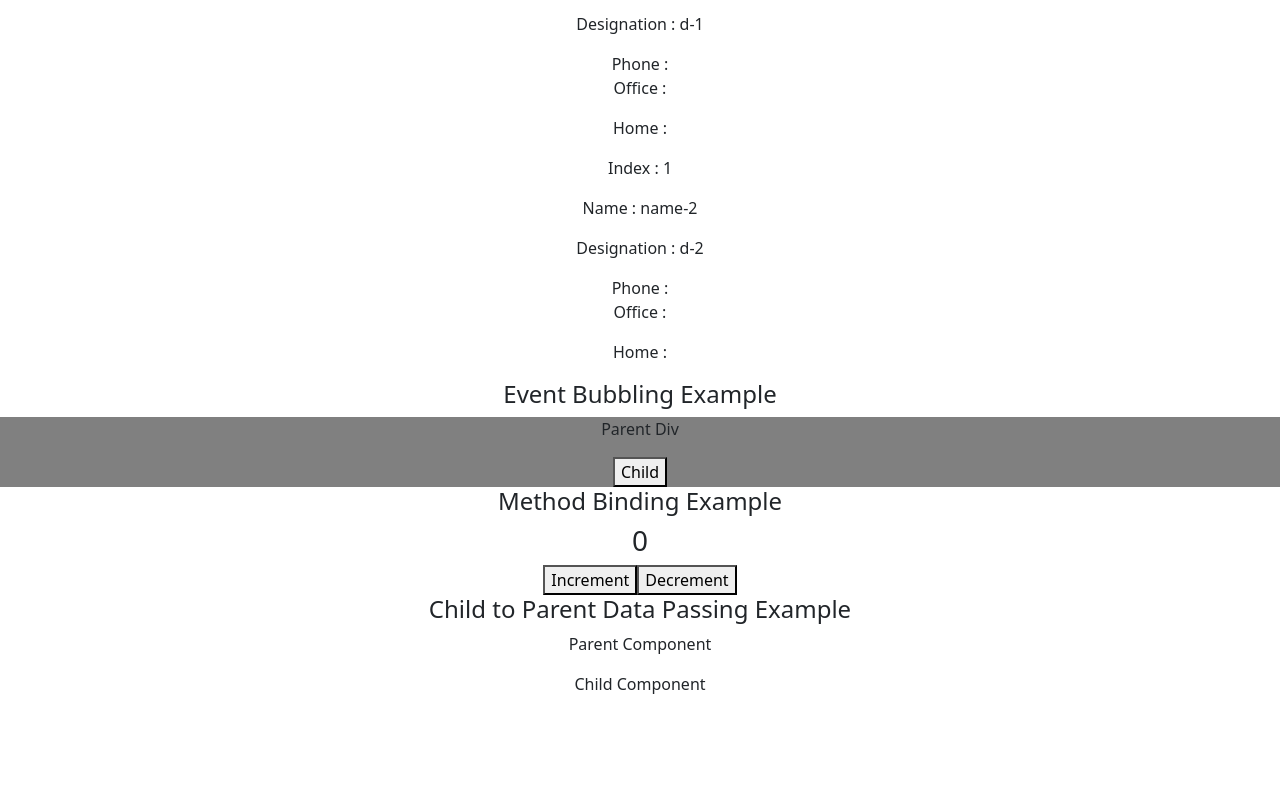
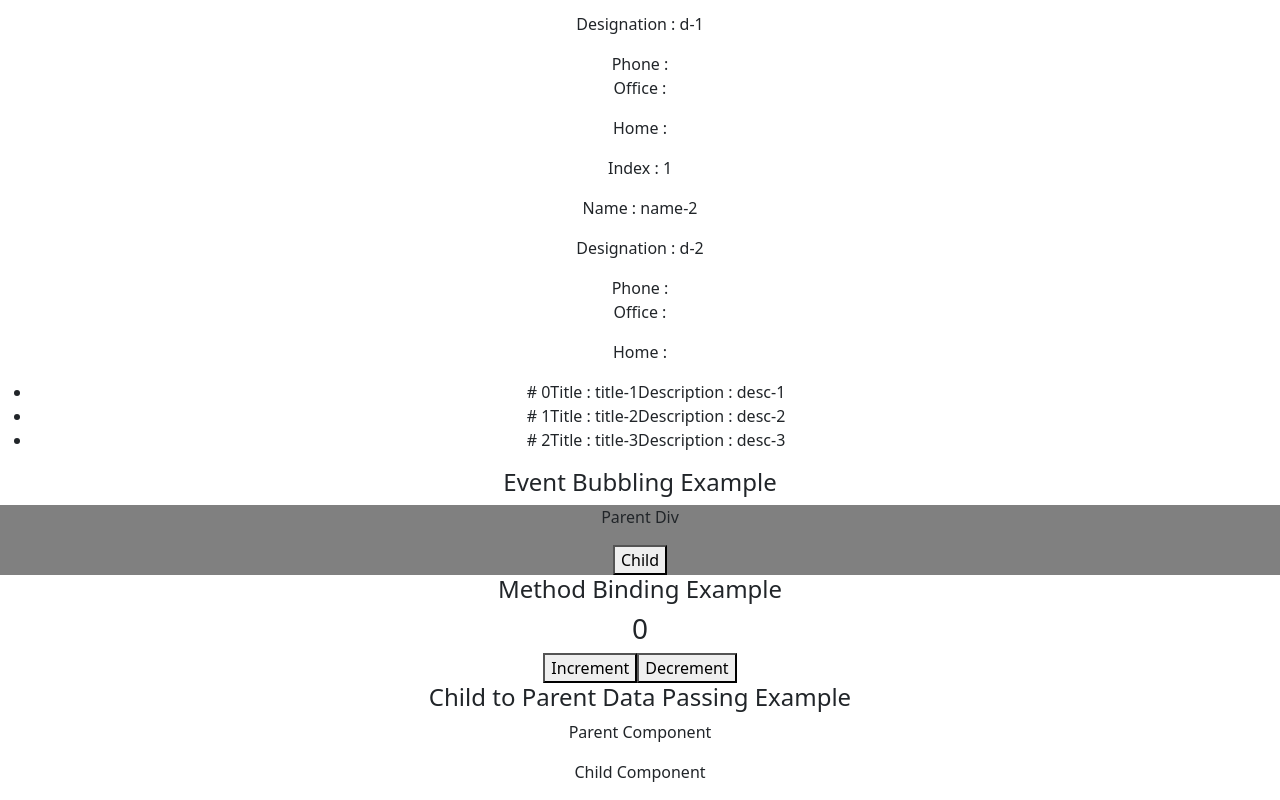
Before and after one commit to mamunurrashid1010/react-practice, a React (Create React App) app: page / in a window 1280 px wide. Shown: the part 4749-5549 px from the top of the page. Before the commit the page ends 5461 px from the top, so only its background shows below. Built offline with nearby package versions, Linux system fonts and the light colour scheme; no server answers.

Commit message:
Mapping : mapping use in class component example.

```diff
--- a/src/App.js
+++ b/src/App.js
@@ -39,6 +39,7 @@ import React from "react";
 import EventBubbling from "./Event_Bubbling/EventBubbling";
 import BindingExample from "./Binding/BindingExample";
 import ExampleInFunction from "./Child_to_parent_data_passing/ExampleInFunction";
+import MappingInClassComponent from "./Mapping/MappingInClassComponent";
 
 function App() {
   return (
@@ -120,6 +121,7 @@ function App() {
       <h4 className='pt-5'>Map Example</h4>
       <MappingInFunctionalComponent/>
       <NestedMappingInFunctionalComponent/>
+      <MappingInClassComponent/>
 
       <h4>Event Bubbling Example</h4>
       <EventBubbling/>
--- /dev/null
+++ b/src/Mapping/MappingInClassComponent.js
@@ -0,0 +1,29 @@
+import React, {Component} from 'react';
+
+class MappingInClassComponent extends Component {
+
+    data = [
+        {title : "title-1", desc : "desc-1"} ,
+        {title : "title-2", desc : "desc-2"} ,
+        {title : "title-3", desc : "desc-3"}
+    ];
+
+    render() {
+        const dataView = this.data.map((d,i)=>{
+            return (
+                <li>
+                    # {i}
+                    Title : {d.title}
+                    Description : {d.desc}
+                </li>
+            );
+        });
+        return (
+            <div>
+                <ul> {dataView} </ul>
+            </div>
+        );
+    }
+}
+
+export default MappingInClassComponent;
```
Also changed, not shown: 1 other file (tests, documents, lock files or other folders).
